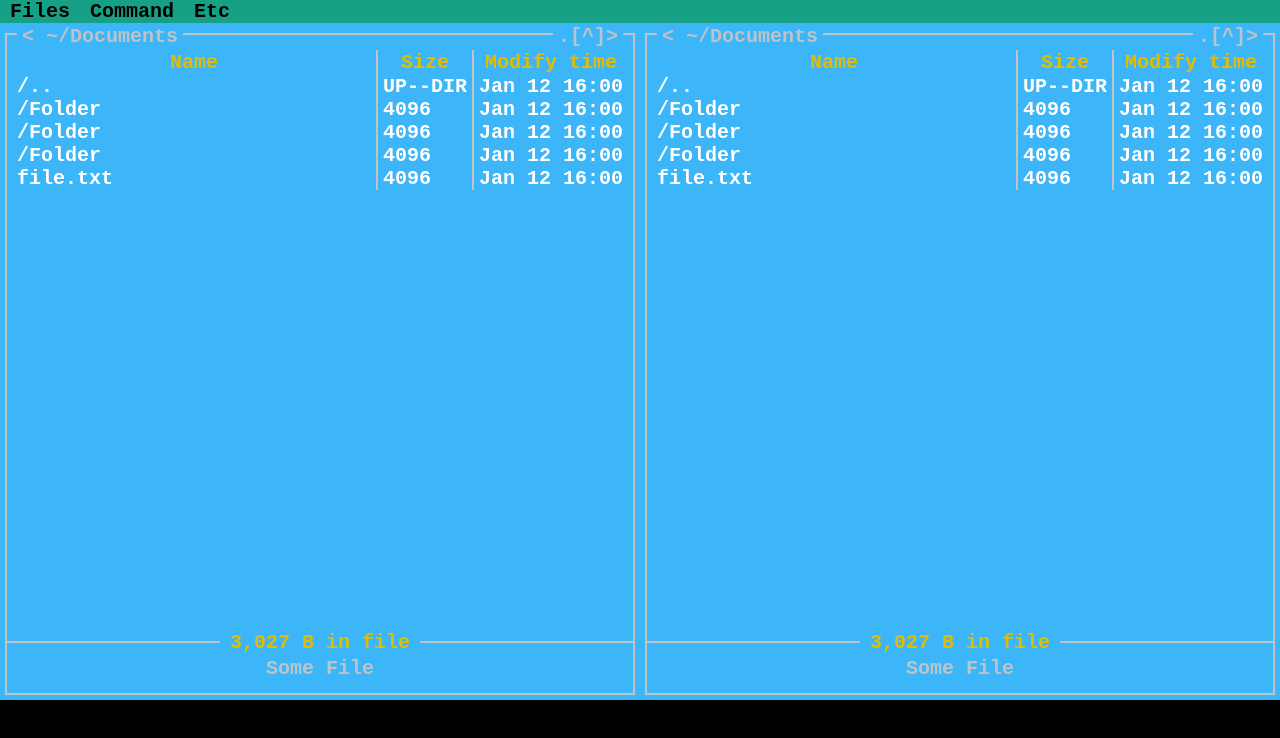
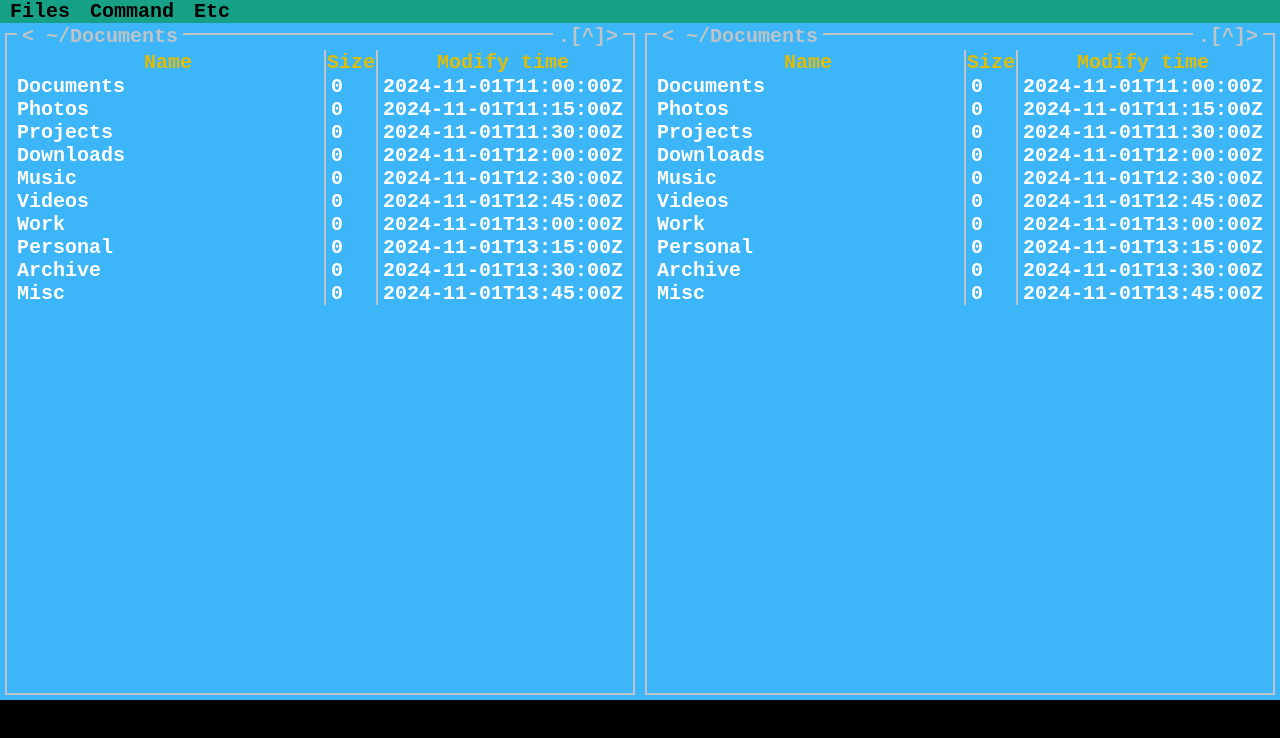
Before and after one commit to igor-yuzkiv/vanilla-lab, a website with bundled scripts: page midnight-commander/index.html in a window 1280 px wide. Built offline with nearby package versions, Linux system fonts and the light colour scheme.

Commit message:
midnight-commander: introduce explorer class

```diff
--- /dev/null
+++ b/midnight-commander/data/explorer-items.js
@@ -0,0 +1,218 @@
+export default [
+    {
+        id: '2',
+        name: 'Documents',
+        kind: 'folder',
+        size: 0,
+        modified_at: '2024-11-01T11:00:00Z',
+        parent_id: null,
+    },
+    {
+        id: '3',
+        name: 'Photos',
+        kind: 'folder',
+        size: 0,
+        modified_at: '2024-11-01T11:15:00Z',
+        parent_id: null,
+    },
+    {
+        id: '4',
+        name: 'Projects',
+        kind: 'folder',
+        size: 0,
+        modified_at: '2024-11-01T11:30:00Z',
+        parent_id: null,
+    },
+    {
+        id: '5',
+        name: 'Downloads',
+        kind: 'folder',
+        size: 0,
+        modified_at: '2024-11-01T12:00:00Z',
+        parent_id: null,
+    },
+    {
+        id: '6',
+        name: 'Music',
+        kind: 'folder',
+        size: 0,
+        modified_at: '2024-11-01T12:30:00Z',
+        parent_id: null,
+    },
+    {
+        id: '7',
+        name: 'Videos',
+        kind: 'folder',
+        size: 0,
+        modified_at: '2024-11-01T12:45:00Z',
+        parent_id: null,
+    },
+    {
+        id: '8',
+        name: 'Work',
+        kind: 'folder',
+        size: 0,
+        modified_at: '2024-11-01T13:00:00Z',
+        parent_id: null,
+    },
+    {
+        id: '9',
+        name: 'Personal',
+        kind: 'folder',
+        size: 0,
+        modified_at: '2024-11-01T13:15:00Z',
+        parent_id: null,
+    },
+    {
+        id: '10',
+        name: 'Archive',
+        kind: 'folder',
+        size: 0,
+        modified_at: '2024-11-01T13:30:00Z',
+        parent_id: null,
+    },
+    {
+        id: '11',
+        name: 'Misc',
+        kind: 'folder',
+        size: 0,
+        modified_at: '2024-11-01T13:45:00Z',
+        parent_id: null,
+    },
+    {
+        id: '12',
+        name: 'Resume.docx',
+        kind: 'file',
+        size: 51200,
+        modified_at: '2024-10-25T08:00:00Z',
+        parent_id: '2',
+    },
+    {
+        id: '13',
+        name: 'Project_Proposal.pdf',
+        kind: 'file',
+        size: 204800,
+        modified_at: '2024-10-26T09:30:00Z',
+        parent_id: '2',
+    },
+    {
+        id: '14',
+        name: 'Notes.txt',
+        kind: 'file',
+        size: 1024,
+        modified_at: '2024-10-26T10:15:00Z',
+        parent_id: '2',
+    },
+    {
+        id: '15',
+        name: 'Vacation',
+        kind: 'folder',
+        size: 0,
+        modified_at: '2024-10-20T07:20:00Z',
+        parent_id: '3',
+    },
+    {
+        id: '16',
+        name: 'Birthday.jpg',
+        kind: 'file',
+        size: 1500000,
+        modified_at: '2024-10-20T10:15:00Z',
+        parent_id: '3',
+    },
+    {
+        id: '17',
+        name: 'Beach.png',
+        kind: 'file',
+        size: 1500000,
+        modified_at: '2024-10-20T10:15:00Z',
+        parent_id: '15',
+    },
+    {
+        id: '18',
+        name: 'Mountain.png',
+        kind: 'file',
+        size: 2000000,
+        modified_at: '2024-10-21T12:10:00Z',
+        parent_id: '15',
+    },
+    {
+        id: '19',
+        name: 'Draft.docx',
+        kind: 'file',
+        size: 51200,
+        modified_at: '2024-10-25T08:00:00Z',
+        parent_id: '4',
+    },
+    {
+        id: '20',
+        name: 'Code',
+        kind: 'folder',
+        size: 0,
+        modified_at: '2024-10-26T09:30:00Z',
+        parent_id: '4',
+    },
+    {
+        id: '21',
+        name: 'Script.js',
+        kind: 'file',
+        size: 1024,
+        modified_at: '2024-10-26T10:15:00Z',
+        parent_id: '20',
+    },
+    {
+        id: '22',
+        name: 'Setup.exe',
+        kind: 'file',
+        size: 2048000,
+        modified_at: '2024-10-28T10:30:00Z',
+        parent_id: '5',
+    },
+    {
+        id: '23',
+        name: 'Tutorial.mp4',
+        kind: 'file',
+        size: 50000000,
+        modified_at: '2024-10-30T11:00:00Z',
+        parent_id: '7',
+    },
+    {
+        id: '24',
+        name: 'Financial_Report.xlsx',
+        kind: 'file',
+        size: 102400,
+        modified_at: '2024-10-31T09:00:00Z',
+        parent_id: '8',
+    },
+    {
+        id: '25',
+        name: 'Grocery_List.txt',
+        kind: 'file',
+        size: 512,
+        modified_at: '2024-11-01T08:30:00Z',
+        parent_id: '9',
+    },
+    {
+        id: '26',
+        name: 'Old_Photos',
+        kind: 'folder',
+        size: 0,
+        modified_at: '2024-11-01T09:00:00Z',
+        parent_id: '10',
+    },
+    {
+        id: '27',
+        name: 'Backup.zip',
+        kind: 'file',
+        size: 8000000,
+        modified_at: '2024-11-01T10:00:00Z',
+        parent_id: '10',
+    },
+    {
+        id: '28',
+        name: 'Manual.pdf',
+        kind: 'file',
+        size: 204800,
+        modified_at: '2024-11-01T12:00:00Z',
+        parent_id: '11',
+    },
+]
--- a/midnight-commander/index.html
+++ b/midnight-commander/index.html
@@ -18,48 +18,10 @@
         </ul>
     </nav>
 
-            <div class="panel" data-breadcrumb="< ~/Documents" tabindex="1">
-                <div class="panel-explorer">
-                    <table>
-                        <thead>
-                            <tr>
-                                <th width="60%">Name</th>
-                                <th>Size</th>
-                                <th>Modify time</th>
-                            </tr>
-                        </thead>
-                        <tbody>
-                            <tr>
-                                <td>/..</td>
-                                <td>UP--DIR</td>
-                                <td>Jan 12 16:00</td>
-                            </tr>
-                            <tr>
-                                <td>/Folder</td>
-                                <td>4096</td>
-                                <td>Jan 12 16:00</td>
-                            </tr>
-                            <tr>
-                                <td>/Folder</td>
-                                <td>4096</td>
-                                <td>Jan 12 16:00</td>
-                            </tr>
-                            <tr>
-                                <td>/Folder</td>
-                                <td>4096</td>
-                                <td>Jan 12 16:00</td>
-                            </tr>
-                            <tr>
-                                <td>file.txt</td>
-                                <td>4096</td>
-                                <td>Jan 12 16:00</td>
-                            </tr>
-                        </tbody>
-                    </table>
-                </div>
-                <div class="panel-footer"><span>Some File</span></div>
-            </div>
-            <div class="panel" data-breadcrumb="< ~/Documents" tabindex="2">
+    <div class="command-line"></div>
+</main>
+
+<div id="templates">
     <div class="panel-explorer">
         <table>
             <thead>
@@ -70,38 +32,11 @@
             </tr>
             </thead>
             <tbody>
-                            <tr>
-                                <td>/..</td>
-                                <td>UP--DIR</td>
-                                <td>Jan 12 16:00</td>
-                            </tr>
-                            <tr>
-                                <td>/Folder</td>
-                                <td>4096</td>
-                                <td>Jan 12 16:00</td>
-                            </tr>
-                            <tr>
-                                <td>/Folder</td>
-                                <td>4096</td>
-                                <td>Jan 12 16:00</td>
-                            </tr>
-                            <tr>
-                                <td>/Folder</td>
-                                <td>4096</td>
-                                <td>Jan 12 16:00</td>
-                            </tr>
-                            <tr>
-                                <td>file.txt</td>
-                                <td>4096</td>
-                                <td>Jan 12 16:00</td>
-                            </tr>
             </tbody>
         </table>
     </div>
     <div class="panel-footer"><span>Some File</span></div>
 </div>
-            <div class="command-line"></div>
-        </main>
-        <script src="index.js" type="module"></script>
+<script src="scripts/index.js" type="module"></script>
 </body>
 </html>
--- /dev/null
+++ b/midnight-commander/scripts/explorer.js
@@ -0,0 +1,35 @@
+export class Explorer {
+    constructor(items, index) {
+        this.items = items
+        this.index = index
+        this.currentFolderId = null
+        this.active = false
+
+        this.create()
+    }
+
+    create() {
+        this.panelEl = document.createElement('div')
+        this.panelEl.classList.add('panel')
+        this.panelEl.tabIndex = this.index
+        this.panelEl.setAttribute('data-breadcrumb', '< ~/Documents')
+
+        this.explorerEl = document.querySelector('#templates .panel-explorer').cloneNode(true)
+        this.panelEl.append(this.explorerEl)
+
+        document.querySelector('.container').appendChild(this.panelEl)
+
+        this.render()
+    }
+
+    render() {
+        this.explorerEl.querySelector('tbody').innerHTML = this.items
+            .filter(({ parent_id }) => this.currentFolderId === parent_id)
+            .map((i) => this.renderItem(i))
+            .join('')
+    }
+
+    renderItem(item) {
+        return `<tr data-key="${item.id}"><td>${item.name}</td><td>${item.size}</td><td>${item.modified_at}</td></tr>`
+    }
+}
--- /dev/null
+++ b/midnight-commander/scripts/index.js
@@ -0,0 +1,4 @@
+import { Explorer } from './explorer.js'
+import explorerItems from '../data/explorer-items.js'
+
+const explorers = [new Explorer(explorerItems, 1), new Explorer(explorerItems, 2)]
--- a/midnight-commander/styles.css
+++ b/midnight-commander/styles.css
@@ -6,6 +6,10 @@
     --green: #16a085;
     --gold: #e0bc06;
     --border-size: 2px;
+}
+
+#templates {
+    display: none;
 }
 
 html {
```
Also changed, not shown: midnight-commander/index.js (deleted). Lines whose indentation alone changed are shown as unchanged.
